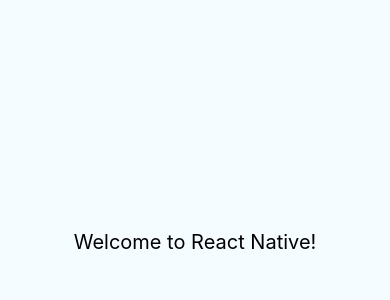
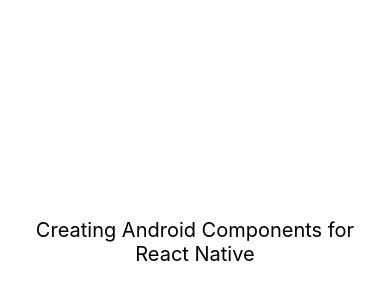
Before and after one commit to cgathergood/react-native-android-components, a React Native app in the folder NativeComponentDemo/: screen / in a window 390 px wide. Shown: the part 180-480 px from the top of the page. Built offline with nearby package versions, Linux system fonts and the light colour scheme.

Commit message:
changed title text

```diff
--- a/NativeComponentDemo/App.js
+++ b/NativeComponentDemo/App.js
@@ -11,7 +11,7 @@
     return (
       <View style={styles.container}>
         <Text style={styles.welcome}>
-          Welcome to React Native!
+          Creating Android Components for React Native
         </Text>
       </View>
     );
@@ -23,7 +23,6 @@
     flex: 1,
     justifyContent: 'center',
     alignItems: 'center',
-    backgroundColor: '#F5FCFF',
   },
   welcome: {
     fontSize: 20,
```
